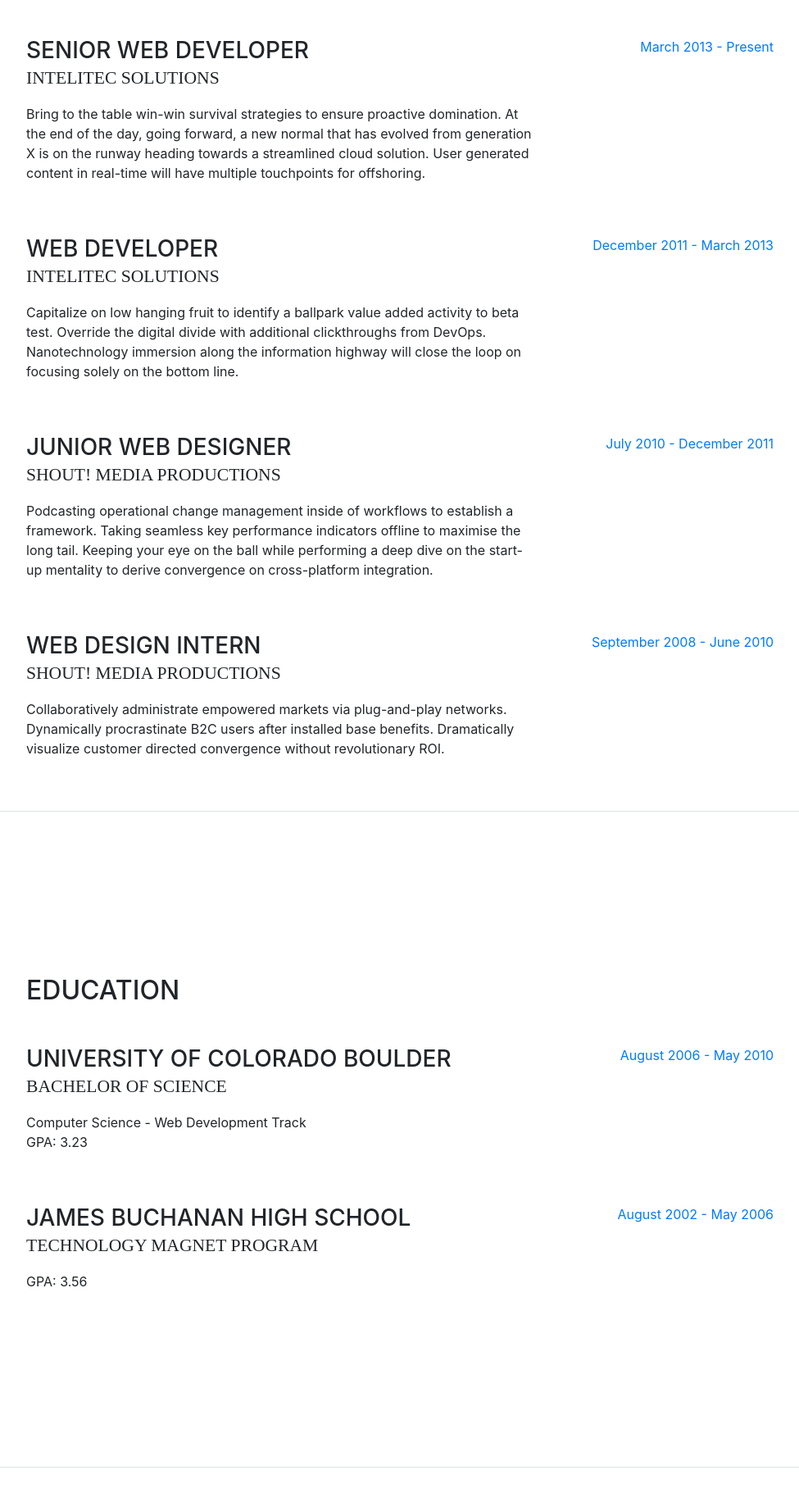
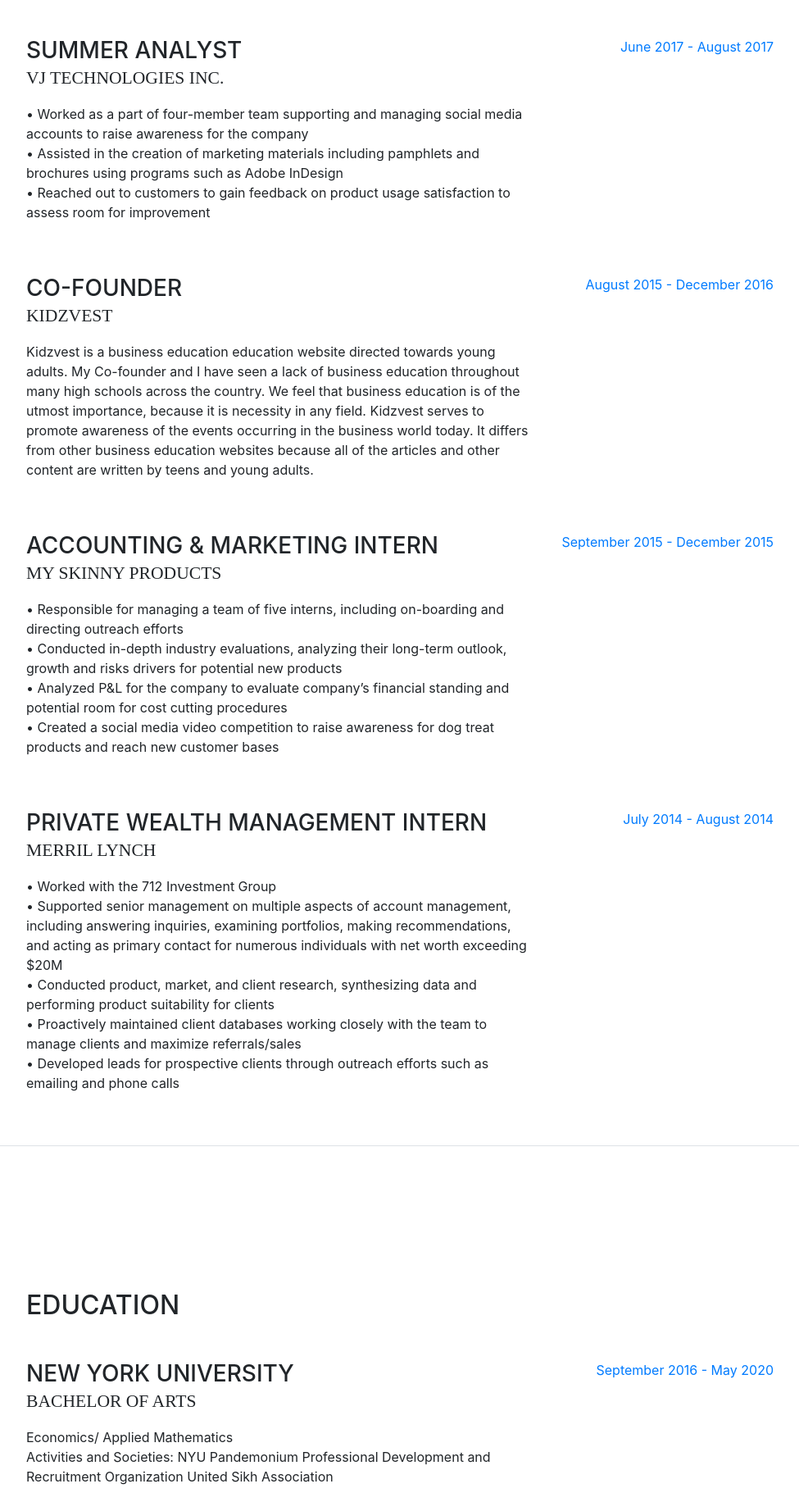
Before and after one commit to KabirJohar/kabirjohar.github.io, a website with bundled scripts: page index.html in a window 1280 px wide. Shown: the part 889-2721 px from the top of the page at 82% size, without its empty margins (288-1263 px from the left). Built offline with nearby package versions, Linux system fonts and the light colour scheme; a web font is replaced by a local one.

Commit message:
v0.1
images/ text/ gitignore

```diff
--- a/index.html
+++ b/index.html
@@ -8,7 +8,7 @@
     <meta name="description" content="">
     <meta name="author" content="">
 
-    <title>Resume - Start Bootstrap Theme</title>
+    <title>Kabir Singh Johar | New York University</title>
 
     <!-- Bootstrap core CSS -->
     <link href="vendor/bootstrap/css/bootstrap.min.css" rel="stylesheet">
@@ -29,7 +29,7 @@
 
     <nav class="navbar navbar-expand-lg navbar-dark bg-primary fixed-top" id="sideNav">
       <a class="navbar-brand js-scroll-trigger" href="#page-top">
-        <span class="d-block d-lg-none">Start Bootstrap</span>
+        <span class="d-block d-lg-none">Kabir Singh Johar</span>
         <span class="d-none d-lg-block">
           <img class="img-fluid img-profile rounded-circle mx-auto mb-2" src="img/profile.jpg" alt="">
         </span>
@@ -65,13 +65,13 @@
 
       <section class="resume-section p-3 p-lg-5 d-flex d-column" id="about">
         <div class="my-auto">
-          <h1 class="mb-0">Clarence
-            <span class="text-primary">Taylor</span>
+          <h1 class="mb-0">Kabir
+            <span class="text-primary">Singh Johar</span>
           </h1>
-          <div class="subheading mb-5">3542 Berry Street · Cheyenne Wells, CO 80810 · (317) 585-8468 ·
-            <a href="mailto:name@email.com">name@email.com</a>
+          <div class="subheading mb-5">6808 Northern Boulevard, Syosset NY, 11791 · (516) 587-2866 ·
+            <a href="mailto:kabirjohar@nyu.edu">kabirjohar@nyu.edu</a>
           </div>
-          <p class="mb-5">I am experienced in leveraging agile frameworks to provide a robust synopsis for high level overviews. Iterative approaches to corporate strategy foster collaborative thinking to further the overall value proposition.</p>
+          <p class="mb-5">I am interested in economics and retail investment.</p>
           <ul class="list-inline list-social-icons mb-0">
             <li class="list-inline-item">
               <a href="#">
@@ -97,6 +97,7 @@
                 </span>
               </a>
             </li>
+            <!--
             <li class="list-inline-item">
               <a href="#">
                 <span class="fa-stack fa-lg">
@@ -105,6 +106,7 @@
                 </span>
               </a>
             </li>
+          -->
           </ul>
         </div>
       </section>
@@ -115,45 +117,54 @@
 
           <div class="resume-item d-flex flex-column flex-md-row mb-5">
             <div class="resume-content mr-auto">
-              <h3 class="mb-0">Senior Web Developer</h3>
-              <div class="subheading mb-3">Intelitec Solutions</div>
-              <p>Bring to the table win-win survival strategies to ensure proactive domination. At the end of the day, going forward, a new normal that has evolved from generation X is on the runway heading towards a streamlined cloud solution. User generated content in real-time will have multiple touchpoints for offshoring.</p>
+              <h3 class="mb-0">Summer Analyst</h3>
+              <div class="subheading mb-3">VJ Technologies Inc.</div>
+              <p>•  Worked as a part of four-member team supporting and managing social media accounts to raise awareness for the company <br />
+                • Assisted in the creation of marketing materials including pamphlets and brochures using programs such as Adobe InDesign <br />
+              • Reached out to customers to gain feedback on product usage satisfaction to assess room for improvement</p>
             </div>
             <div class="resume-date text-md-right">
-              <span class="text-primary">March 2013 - Present</span>
+              <span class="text-primary">June 2017 - August 2017</span>
             </div>
           </div>
 
           <div class="resume-item d-flex flex-column flex-md-row mb-5">
             <div class="resume-content mr-auto">
-              <h3 class="mb-0">Web Developer</h3>
-              <div class="subheading mb-3">Intelitec Solutions</div>
-              <p>Capitalize on low hanging fruit to identify a ballpark value added activity to beta test. Override the digital divide with additional clickthroughs from DevOps. Nanotechnology immersion along the information highway will close the loop on focusing solely on the bottom line.</p>
+              <h3 class="mb-0">Co-Founder</h3>
+              <div class="subheading mb-3">Kidzvest</div>
+              <p>Kidzvest is a business education education website directed towards young adults. My Co-founder and I have seen a lack of business education throughout many high schools across the country. We feel that business education is of the utmost importance, because it is necessity in any field. Kidzvest serves to promote awareness of the events occurring in the business world today. It differs from other business education websites because all of the articles and other content are written by teens and young adults.</p>
             </div>
             <div class="resume-date text-md-right">
-              <span class="text-primary">December 2011 - March 2013</span>
+              <span class="text-primary">August 2015 - December 2016</span>
             </div>
           </div>
 
           <div class="resume-item d-flex flex-column flex-md-row mb-5">
             <div class="resume-content mr-auto">
-              <h3 class="mb-0">Junior Web Designer</h3>
-              <div class="subheading mb-3">Shout! Media Productions</div>
-              <p>Podcasting operational change management inside of workflows to establish a framework. Taking seamless key performance indicators offline to maximise the long tail. Keeping your eye on the ball while performing a deep dive on the start-up mentality to derive convergence on cross-platform integration.</p>
+              <h3 class="mb-0">Accounting &amp; Marketing Intern</h3>
+              <div class="subheading mb-3">My Skinny Products</div>
+              <p>•  Responsible for managing a team of five interns, including on-boarding and directing outreach efforts <br />
+                • Conducted in-depth industry evaluations, analyzing their long-term outlook, growth and risks drivers for potential new products <br />
+                • Analyzed P&amp;L for the company to evaluate company’s financial standing and potential room for cost cutting procedures <br />
+              • Created a social media video competition to raise awareness for dog treat products and reach new customer bases</p>
             </div>
             <div class="resume-date text-md-right">
-              <span class="text-primary">July 2010 - December 2011</span>
+              <span class="text-primary">September 2015 - December 2015</span>
             </div>
           </div>
 
           <div class="resume-item d-flex flex-column flex-md-row">
             <div class="resume-content mr-auto">
-              <h3 class="mb-0">Web Design Intern</h3>
-              <div class="subheading mb-3">Shout! Media Productions</div>
-              <p>Collaboratively administrate empowered markets via plug-and-play networks. Dynamically procrastinate B2C users after installed base benefits. Dramatically visualize customer directed convergence without revolutionary ROI.</p>
+              <h3 class="mb-0">Private Wealth Management Intern</h3>
+              <div class="subheading mb-3">Merril Lynch</div>
+              <p>• Worked with the 712 Investment Group <br />
+                • Supported senior management on multiple aspects of account management, including answering inquiries, examining portfolios, making recommendations, and acting as primary contact for numerous individuals with net worth exceeding $20M <br />
+                • Conducted product, market, and client research, synthesizing data and performing product suitability for clients <br />
+                • Proactively maintained client databases working closely with the team to manage clients and maximize referrals/sales <br />
+              • Developed leads for prospective clients through outreach efforts such as emailing and phone calls</p>
             </div>
             <div class="resume-date text-md-right">
-              <span class="text-primary">September 2008 - June 2010</span>
+              <span class="text-primary">July 2014 - August 2014</span>
             </div>
           </div>
 
@@ -167,24 +178,25 @@
 
           <div class="resume-item d-flex flex-column flex-md-row mb-5">
             <div class="resume-content mr-auto">
-              <h3 class="mb-0">University of Colorado Boulder</h3>
-              <div class="subheading mb-3">Bachelor of Science</div>
-              <div>Computer Science - Web Development Track</div>
-              <p>GPA: 3.23</p>
+              <h3 class="mb-0">New York University</h3>
+              <div class="subheading mb-3">Bachelor of Arts</div>
+              <div>Economics/ Applied Mathematics</div>
+              <p>Activities and Societies: NYU Pandemonium Professional Development and Recruitment Organization United Sikh Association</p>
             </div>
             <div class="resume-date text-md-right">
-              <span class="text-primary">August 2006 - May 2010</span>
+              <span class="text-primary">September 2016 - May 2020</span>
             </div>
           </div>
 
           <div class="resume-item d-flex flex-column flex-md-row">
             <div class="resume-content mr-auto">
-              <h3 class="mb-0">James Buchanan High School</h3>
-              <div class="subheading mb-3">Technology Magnet Program</div>
-              <p>GPA: 3.56</p>
+              <h3 class="mb-0">Syosset High School</h3>
+              <div class="subheading mb-3"> High School Degree </div>
+              <p>Activities and Societies: NYU Pandemonium Professional Development and Recruitment Organization United Sikh Association</p>
+              <div class="subheading mb-3"></div>
             </div>
             <div class="resume-date text-md-right">
-              <span class="text-primary">August 2002 - May 2006</span>
+              <span class="text-primary">2012 - 2016</span>
             </div>
           </div>
 
@@ -232,6 +244,7 @@
             </li>
           </ul>
 
+          <!--
           <div class="subheading mb-3">Workflow</div>
           <ul class="fa-ul mb-0">
             <li>
@@ -247,14 +260,14 @@
               <i class="fa-li fa fa-check"></i>
               Agile Development &amp; Scrum</li>
           </ul>
+        -->
         </div>
       </section>
 
       <section class="resume-section p-3 p-lg-5 d-flex flex-column" id="interests">
         <div class="my-auto">
           <h2 class="mb-5">Interests</h2>
-          <p>Apart from being a web developer, I enjoy most of my time being outdoors. In the winter, I am an avid skiier and novice ice climber. During the warmer months here in Colorado, I enjoy mountain biking, free climbing, and kayaking.</p>
-          <p class="mb-0">When forced indoors, I follow a number of sci-fi and fantasy genre movies and television shows, I am an aspiring chef, and I spend a large amount of my free time exploring the latest technolgy advancements in the front-end web development world.</p>
+          <p></p>
         </div>
       </section>
 
@@ -271,15 +284,15 @@
             <li>
               <i class="fa-li fa fa-trophy text-warning"></i>
               1<sup>st</sup>
-              Place - University of Colorado Boulder - Emerging Tech Competition 2009</li>
+              Place - NYU - Emerging Tech Competition 2009</li>
             <li>
               <i class="fa-li fa fa-trophy text-warning"></i>
               1<sup>st</sup>
-              Place - University of Colorado Boulder - Adobe Creative Jam 2008 (UI Design Category)</li>
+              Place - NYU - Adobe Creative Jam 2008 (UI Design Category)</li>
             <li>
               <i class="fa-li fa fa-trophy text-warning"></i>
               2<sup>nd</sup>
-              Place - University of Colorado Boulder - Emerging Tech Competition 2008</li>
+              Place - NYU - Emerging Tech Competition 2008</li>
             <li>
             <li>
               <i class="fa-li fa fa-trophy text-warning"></i>
```
Also changed, not shown: README.md (deleted), img/profile.jpg, 2 other files.
